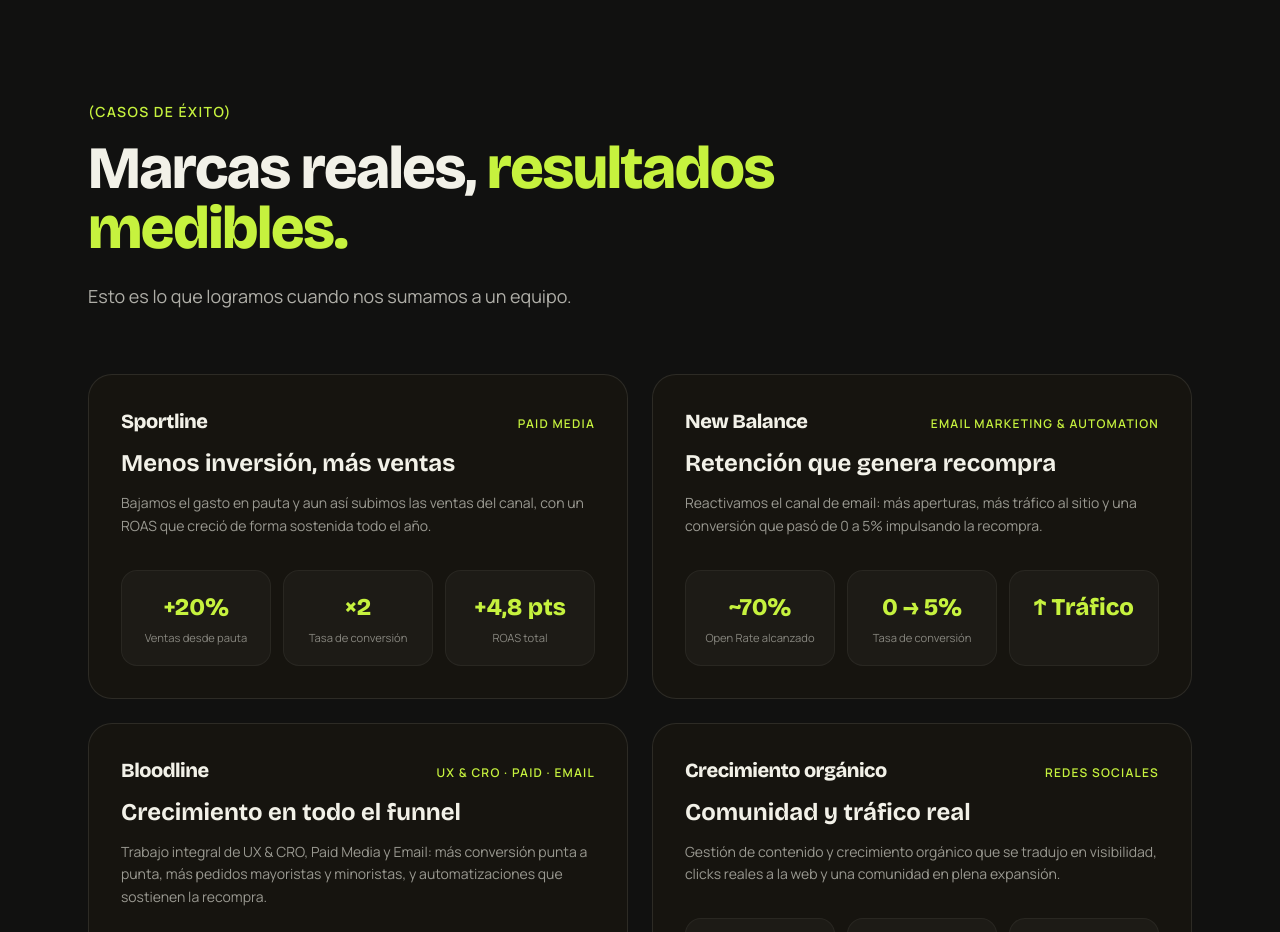
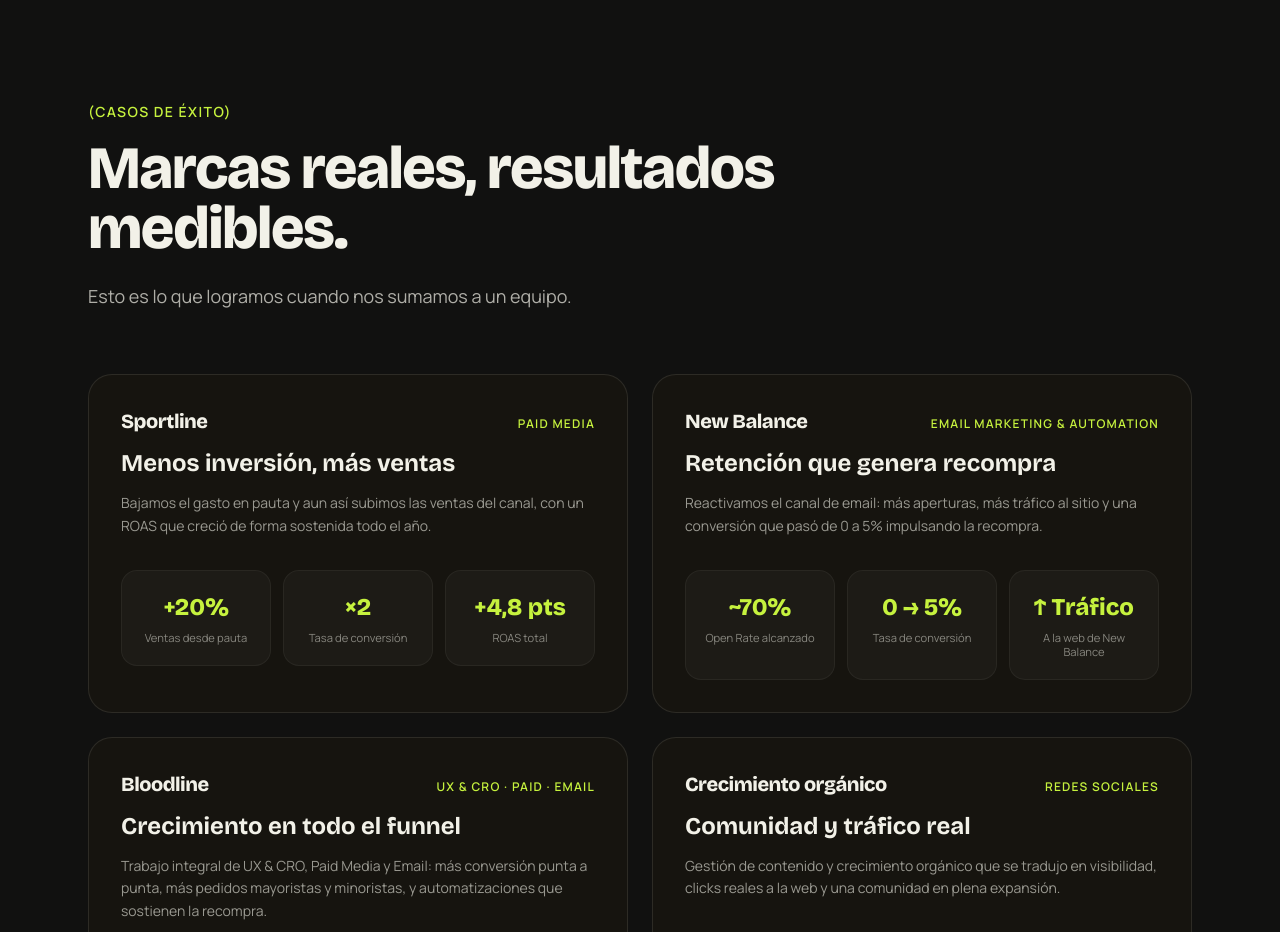
Before and after one commit to micaelarau1-ux/Expansiondigital5, a Next.js app in the folder landing-3/: page / in a window 1280 px wide. Shown: the part 3240-4172 px from the top of the page. Built offline with nearby package versions, Linux system fonts and the light colour scheme.

Commit message:
Update Cases.tsx

```diff
--- a/landing-3/components/Cases.tsx
+++ b/landing-3/components/Cases.tsx
@@ -49,7 +49,7 @@
     metrics: [
       { kind: "count", prefix: "~", value: 70, suffix: "%", label: "Open Rate alcanzado" },
       { kind: "text", display: "0 → 5%", label: "Tasa de conversión" },
-      { kind: "text", display: "↑ Tráfico" },
+      { kind: "text", display: "↑ Tráfico", label: "A la web de New Balance" },
     ],
   },
   {
@@ -211,7 +211,7 @@
         </p>
 
         <h2 className="mt-4 max-w-3xl font-display text-4xl font-extrabold leading-[1.05] tracking-tight sm:text-6xl">
-          Marcas reales, <span className="text-lime">resultados medibles.</span>
+          Marcas reales, resultados medibles.
         </h2>
 
         <p className="mt-6 max-w-2xl text-lg text-paper/70">
```
